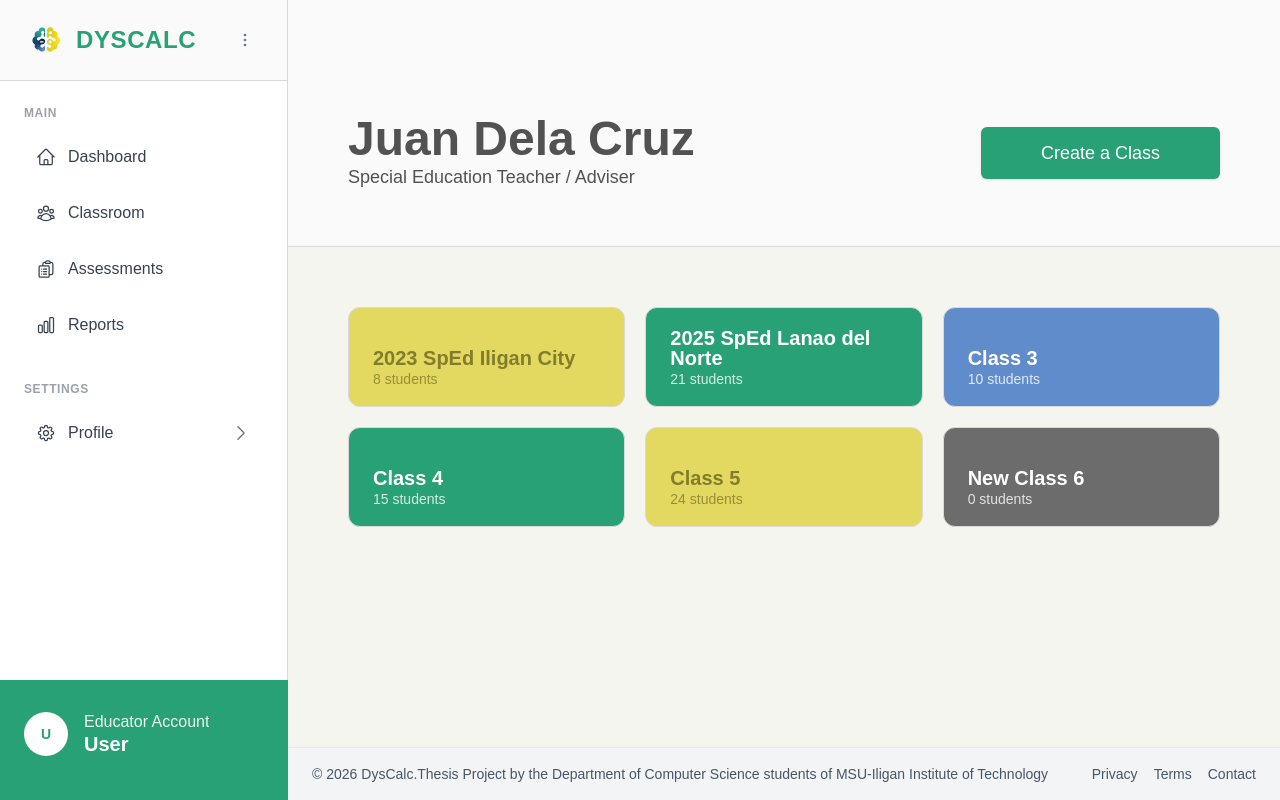
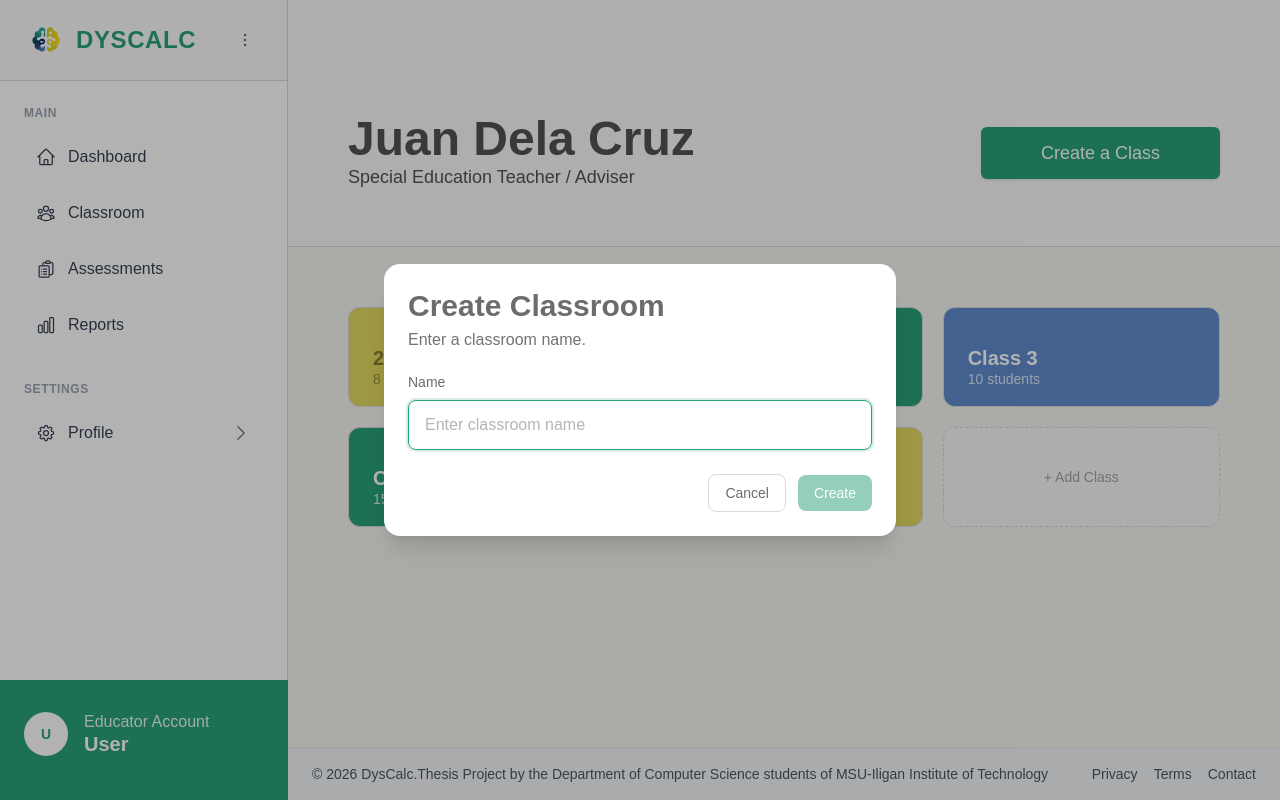
Before and after one commit to DysCalc/DysCalc-App-Frontend, a Next.js app: page /educator/classroom in a window 1280 px wide. Both pictures are taken after a click on the button "Create a Class". Built offline with nearby package versions, Linux system fonts and the light colour scheme; no server answers; a web font is replaced by a local one.

Commit message:
Improved UI/UX implementation of create classroom thru a modal and action strip for each classroom card for better user experience

```diff
--- a/app/educator/classroom/page.tsx
+++ b/app/educator/classroom/page.tsx
@@ -20,16 +20,35 @@ export default function EducatorClassroom() {
     { title: "Class 5", students: 24, variant: "yellow" },
   ]);
 
-  const handleAddClass = () => {
+  const [showModal, setShowModal] = useState(false);
+  const [classroomName, setClassroomName] = useState("");
+
+  const openCreateModal = () => {
     if (classes.length >= MAX_CLASSES) return;
+    setShowModal(true);
+  };
+
+  const closeCreateModal = () => {
+    setShowModal(false);
+    setClassroomName("");
+  };
+
+  const handleCreateClass = () => {
+    const trimmedName = classroomName.trim();
+
+    if (!trimmedName || classes.length >= MAX_CLASSES) return;
+
+    const colorCycle: ClassItem["variant"][] = ["green", "blue", "yellow", "gray"];
+    const nextVariant = colorCycle[classes.length % colorCycle.length];
 
     const newClass: ClassItem = {
-      title: `New Class ${classes.length + 1}`,
+      title: trimmedName,
       students: 0,
-      variant: "gray",
+      variant: nextVariant,
     };
 
     setClasses([...classes, newClass]);
+    closeCreateModal();
   };
 
   return (
@@ -47,8 +66,9 @@ export default function EducatorClassroom() {
 
         <div className="flex flex-1 flex-col items-end bg-neutral-10 px-15">
           <button
-            onClick={handleAddClass}
-            className="inline-flex items-center justify-center rounded-md bg-[#29A177] px-15 py-3 text-lg font-medium text-white shadow-sm transition duration-200 hover:bg-[#018255] hover:shadow-md active:scale-95"
+            onClick={openCreateModal}
+            className="inline-flex items-center justify-center rounded-md bg-[#29A177] px-15 py-3 text-lg font-medium text-white shadow-sm transition duration-200 hover:bg-[#018255] hover:shadow-md active:scale-95 disabled:cursor-not-allowed disabled:opacity-50"
+            disabled={classes.length >= MAX_CLASSES}
           >
             Create a Class
           </button>
@@ -71,11 +91,62 @@ export default function EducatorClassroom() {
           {classes.length < MAX_CLASSES && (
             <ClassCard
               variant="empty"
-              onClick={handleAddClass}
+              onClick={openCreateModal}
             />
           )}
         </div>
       </div>
+
+      {showModal && (
+        <div className="fixed inset-0 z-50 flex items-center justify-center bg-black/30 px-4">
+          <div className="w-full max-w-lg rounded-2xl bg-white p-6 shadow-xl">
+            <div className="mb-5">
+              <h2 className="text-3xl font-semibold text-[#6C6C6C]">
+                Create Classroom
+              </h2>
+              <p className="mt-1 text-base text-neutral-500">
+                Enter a classroom name.
+              </p>
+            </div>
+
+            <div className="flex flex-col gap-2">
+              <label
+                htmlFor="classroom-name"
+                className="text-sm font-medium text-[#6C6C6C]"
+              >
+                Name
+              </label>
+
+              <input
+                id="classroom-name"
+                type="text"
+                value={classroomName}
+                onChange={(e) => setClassroomName(e.target.value)}
+                placeholder="Enter classroom name"
+                className="rounded-lg border border-[#D9D9D9] px-4 py-3 text-base text-[#6C6C6C] outline-none transition focus:border-[#29A177] focus:ring-2 focus:ring-[#29A177]/20"
+                autoFocus
+              />
+            </div>
+
+            <div className="mt-6 flex items-center justify-end gap-3">
+              <button
+                onClick={closeCreateModal}
+                className="rounded-lg border border-[#D9D9D9] px-4 py-2 text-sm font-medium text-[#6C6C6C] transition hover:bg-neutral-50"
+              >
+                Cancel
+              </button>
+
+              <button
+                onClick={handleCreateClass}
+                className="rounded-lg bg-[#29A177] px-4 py-2 text-sm font-medium text-white transition hover:bg-[#018255] disabled:cursor-not-allowed disabled:opacity-50"
+                disabled={!classroomName.trim()}
+              >
+                Create
+              </button>
+            </div>
+          </div>
+        </div>
+      )}
     </div>
   );
 }
--- a/components/educator/ClassCard.tsx
+++ b/components/educator/ClassCard.tsx
@@ -1,115 +1,12 @@
-// "use client";
-// import { EllipsisVerticalIcon } from "@heroicons/react/24/outline";
-
-// type ClassCardProps = {
-//   title?: string;
-//   students?: number;
-//   variant?: "green" | "blue" | "gray" | "yellow" | "empty";
-//   onClick?: () => void;
-//   className?: string;
-// };
-
-// const variantStyles = {
-//   yellow: {
-//     bg: "bg-[#E3d860]",
-//     text: "text-[#827D2A]",
-//     sub: "text-[#827D2A]/80",
-//     border: "border border-[#D9D9D9]",
-//   },
-//   green: {
-//     bg: "bg-[#29A177]",
-//     text: "text-white",
-//     sub: "text-white/80",
-//     border: "border border-[#D9D9D9]",
-//   },
-//   blue: {
-//     bg: "bg-[#608CCC]",
-//     text: "text-white",
-//     sub: "text-white/80",
-//     border: "border border-[#D9D9D9]",
-//   },
-//   gray: {
-//     bg: "bg-[#F5F5F5]",
-//     text: "text-[#6C6C6C]",
-//     sub: "text-[#6C6C6C]/80",
-//     border: "border border-[#D9D9D9]",
-//   },
-//   empty: {
-//     bg: "bg-[#F8F8F8]",
-//     text: "text-[#A0A0A0]",
-//     sub: "text-[#A0A0A0]",
-//     border: "border border-dashed border-[#D9D9D9]",
-//   },
-// };
-
-// export default function ClassCard({
-//   title,
-//   students,
-//   variant = "green",
-//   onClick,
-//   className = "",
-// }: ClassCardProps) {
-//   const styles = variantStyles[variant];
-
-//   return (
-//     <div
-//       onClick={onClick}
-//       className={`
-//         group relative
-//         flex flex-col items-start justify-end
-//         rounded-xl px-6 py-5 text-left
-//         transition-all duration-200 cursor-pointer
-//         ${styles.bg} ${styles.border}
-//         ${variant !== "empty" ? "hover:shadow-md hover:scale-[1.02] active:scale-[0.98]" : ""}
-//         ${variant === "empty" ? "items-center justify-center" : "w-full"}
-//         ${className}
-//       `}
-//     >
-//       {variant !== "empty" && (
-//         <div
-//           className="
-//             absolute top-3 right-3
-//             opacity-0 scale-90
-//             transition-all duration-200
-//             group-hover:opacity-100 group-hover:scale-100
-//           "
-//         >
-//           <button
-//             type="button"
-//             onClick={(e) => {
-//               e.stopPropagation();
-//               console.log("Open menu");
-//             }}
-//             className="rounded-md p-1 hover:bg-black/10"
-//           >
-//             <EllipsisVerticalIcon className="h-5 w-5 text-white/80 hover:text-white" />
-//           </button>
-//         </div>
-//       )}
-
-//       {variant === "empty" ? (
-//         <span className="text-sm font-medium text-[#A0A0A0]">
-//           + Add Class
-//         </span>
-//       ) : (
-//         <>
-//           <span className={`text-xl font-semibold leading-none ${styles.text}`}>
-//             {title}
-//           </span>
-
-//           <span className={`mt-1 text-sm leading-none ${styles.sub}`}>
-//             {students} {students === 1 ? "student" : "students"}
-//           </span>
-//         </>
-//       )}
-//     </div>
-//   );
-// }
-
-
 "use client";
 
-import { EllipsisVerticalIcon } from "@heroicons/react/24/outline";
+import { useMemo, useState } from "react";
+import {
+  ClipboardDocumentIcon,
+  EllipsisVerticalIcon,
+  PencilSquareIcon,
+  TrashIcon,
+} from "@heroicons/react/24/outline";
 
 type ClassCardProps = {
   title?: string;
@@ -128,6 +25,10 @@ const variantStyles = {
     border: "border border-[#D9D9D9]",
     icon: "text-[#827D2A]/80 hover:text-[#827D2A]",
     hover: "hover:shadow-md hover:scale-[1.02] active:scale-[0.98]",
+    menuBg: "bg-[#F5ED9A]",
+    menuText: "text-[#827D2A]",
+    menuHover: "hover:bg-[#EBDD6A]",
+    ellipsisHover: "hover:bg-[#EBDD6A]",
   },
   green: {
     bg: "bg-[#29A177]",
@@ -136,6 +37,10 @@ const variantStyles = {
     border: "border border-[#D9D9D9]",
     icon: "text-white/80 hover:text-white",
     hover: "hover:shadow-md hover:scale-[1.02] active:scale-[0.98]",
+    menuBg: "bg-[#218764]",
+    menuText: "text-white",
+    menuHover: "hover:bg-[#1b7053]",
+    ellipsisHover: "hover:bg-[#1b7053]",
   },
   blue: {
     bg: "bg-[#608CCC]",
@@ -144,6 +49,10 @@ const variantStyles = {
     border: "border border-[#D9D9D9]",
     icon: "text-white/80 hover:text-white",
     hover: "hover:shadow-md hover:scale-[1.02] active:scale-[0.98]",
+    menuBg: "bg-[#4E79B8]",
+    menuText: "text-white",
+    menuHover: "hover:bg-[#42689f]",
+    ellipsisHover: "hover:bg-[#42689f]",
   },
   gray: {
     bg: "bg-[#6C6C6C]",
@@ -152,6 +61,10 @@ const variantStyles = {
     border: "border border-[#D9D9D9]",
     icon: "text-white/80 hover:text-white",
     hover: "hover:shadow-md hover:scale-[1.02] active:scale-[0.98]",
+    menuBg: "bg-[#5A5A5A]",
+    menuText: "text-white",
+    menuHover: "hover:bg-[#4b4b4b]",
+    ellipsisHover: "hover:bg-[#4b4b4b]",
   },
   empty: {
     bg: "bg-[#F8F8F8]",
@@ -160,8 +73,20 @@ const variantStyles = {
     border: "border border-dashed border-[#D9D9D9]",
     icon: "text-[#A0A0A0]",
     hover: "",
+    menuBg: "bg-white",
+    menuText: "text-[#6C6C6C]",
+    menuHover: "hover:bg-neutral-100",
+    ellipsisHover: "hover:bg-neutral-100",
   },
 };
+
+function generateHexCode(length = 8) {
+  const chars = "ABCDEF0123456789";
+  return Array.from(
+    { length },
+    () => chars[Math.floor(Math.random() * chars.length)]
+  ).join("");
+}
 
 export default function ClassCard({
   title,
@@ -172,16 +97,34 @@ export default function ClassCard({
   className = "",
 }: ClassCardProps) {
   const styles = variantStyles[variant];
+  const [menuOpen, setMenuOpen] = useState(false);
+
+  const accessCode = useMemo(() => generateHexCode(8), []);
+
+  const handleCopyCode = async (e: React.MouseEvent<HTMLButtonElement>) => {
+    e.stopPropagation();
+    try {
+      await navigator.clipboard.writeText(accessCode);
+      console.log(`${title}: copied access code ${accessCode}`);
+      setMenuOpen(false);
+    } catch {
+      console.log(`Failed to copy access code for ${title}`);
+    }
+  };
 
   return (
     <div
       role="button"
       tabIndex={0}
       onClick={onClick}
+      onMouseLeave={() => setMenuOpen(false)}
       onKeyDown={(e) => {
         if (e.key === "Enter" || e.key === " ") {
           e.preventDefault();
           onClick?.();
+        }
+        if (e.key === "Escape") {
+          setMenuOpen(false);
         }
       }}
       className={`
@@ -193,22 +136,75 @@ export default function ClassCard({
       `}
     >
       {variant !== "empty" && (
+        <div
+        className={`
+            absolute top-3 right-3 z-20 flex items-stretch overflow-hidden rounded-lg
+            ${styles.menuBg}
+            transition-all duration-200 ease-out
+            ${
+            menuOpen
+                ? "max-w-[360px] opacity-100 translate-x-0"
+                : "max-w-0 opacity-0 translate-x-4 group-hover:max-w-[36px] group-hover:opacity-100 group-hover:translate-x-0"
+            }
+        `}
+        onClick={(e) => e.stopPropagation()}
+        >
+        {/* ACTIONS */}
+        <div
+            className={`
+            flex items-stretch overflow-hidden transition-all duration-200 ease-out
+            ${menuOpen ? "max-w-[324px] opacity-100" : "max-w-0 opacity-0"}
+            `}
+        >
+            <button
+            onClick={(e) => {
+                e.stopPropagation();
+                console.log(`${title} edit clicked`);
+                setMenuOpen(false);
+            }}
+            className={`flex h-9 items-center px-3 text-xs font-medium border-l-0 ${styles.menuText} ${styles.menuHover}`}
+            >
+            <PencilSquareIcon className="h-4 w-4 mr-1" />
+            Edit
+            </button>
+
+            <button
+            onClick={(e) => {
+                e.stopPropagation();
+                console.log(`${title} delete clicked`);
+                setMenuOpen(false);
+            }}
+            className={`flex h-9 items-center px-3 text-xs font-medium border-l border-white/10 ${styles.menuText} ${styles.menuHover}`}
+            >
+            <TrashIcon className="h-4 w-4 mr-1" />
+            Delete
+            </button>
+
+            <button
+            onClick={handleCopyCode}
+            className={`flex h-9 items-center px-3 text-xs font-medium border-l border-white/10 ${styles.menuText} ${styles.menuHover}`}
+            >
+            <ClipboardDocumentIcon className="h-4 w-4 mr-1" />
+            Copy Code [{accessCode}]
+            </button>
+        </div>
+
+        {/* ELLIPSIS */}
         <button
-          type="button"
-          onClick={(e) => {
+            onClick={(e) => {
             e.stopPropagation();
-            onMenuClick?.();
-          }}
-          className="
-            absolute top-3 right-3 rounded-md p-1
-            opacity-0 scale-90 transition-all duration-200
-            group-hover:opacity-100 group-hover:scale-100
-            hover:bg-black/10
-          "
-          aria-label="Open class menu"
+            setMenuOpen((prev) => !prev);
+            }}
+            className={`
+            flex h-9 w-9 items-center justify-center
+            ${styles.icon}
+            ${styles.ellipsisHover}
+            border-l border-white/10
+            `}
         >
-          <EllipsisVerticalIcon className={`h-5 w-5 ${styles.icon}`} />
+            <EllipsisVerticalIcon className="h-5 w-5" />
         </button>
+        </div>
       )}
 
       {variant === "empty" ? (
```
